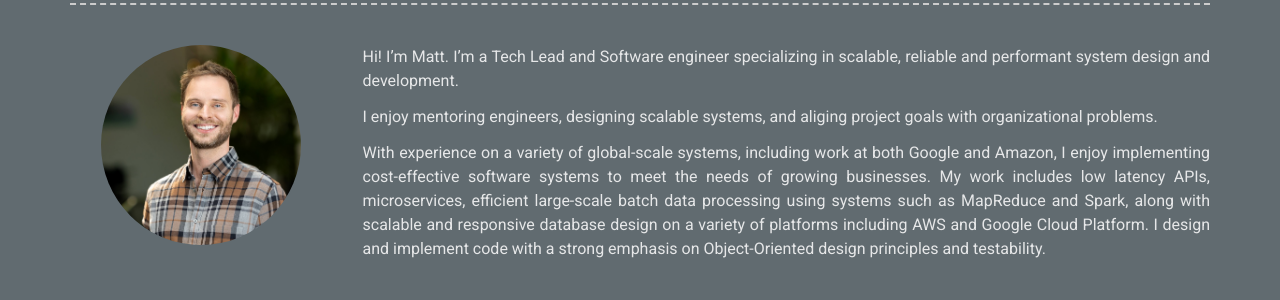
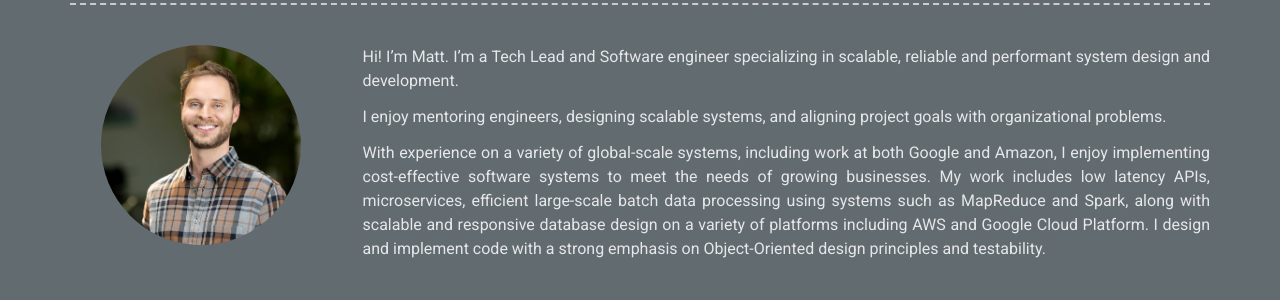
Before and after one commit to matthorn-repo/matthorn-repo.github.io, a Jekyll site: the page built from index.md, in a window 1280 px wide. Shown: the part 284-584 px from the top of the page. Built offline with Jekyll 4.4.1, drawn with Linux system fonts in a browser that asks for light colours; nearby versions of some CDN libraries.

Commit message:
Update _config.yml

```diff
--- a/_config.yml
+++ b/_config.yml
@@ -48,7 +48,7 @@ about_profile_image: images/profile.jpg
 about_content: | # this will include new lines to allow paragraphs
   Hi! I'm Matt. I'm a Tech Lead and Software engineer specializing in scalable, reliable and performant system design and development.
 
-  I enjoy mentoring engineers, designing scalable systems, and aliging project goals with organizational problems.
+  I enjoy mentoring engineers, designing scalable systems, and aligning project goals with organizational problems.
 
   With experience on a variety of global-scale systems, including work at both Google and Amazon, I enjoy implementing
   cost-effective software systems to meet the needs of growing businesses.
```
